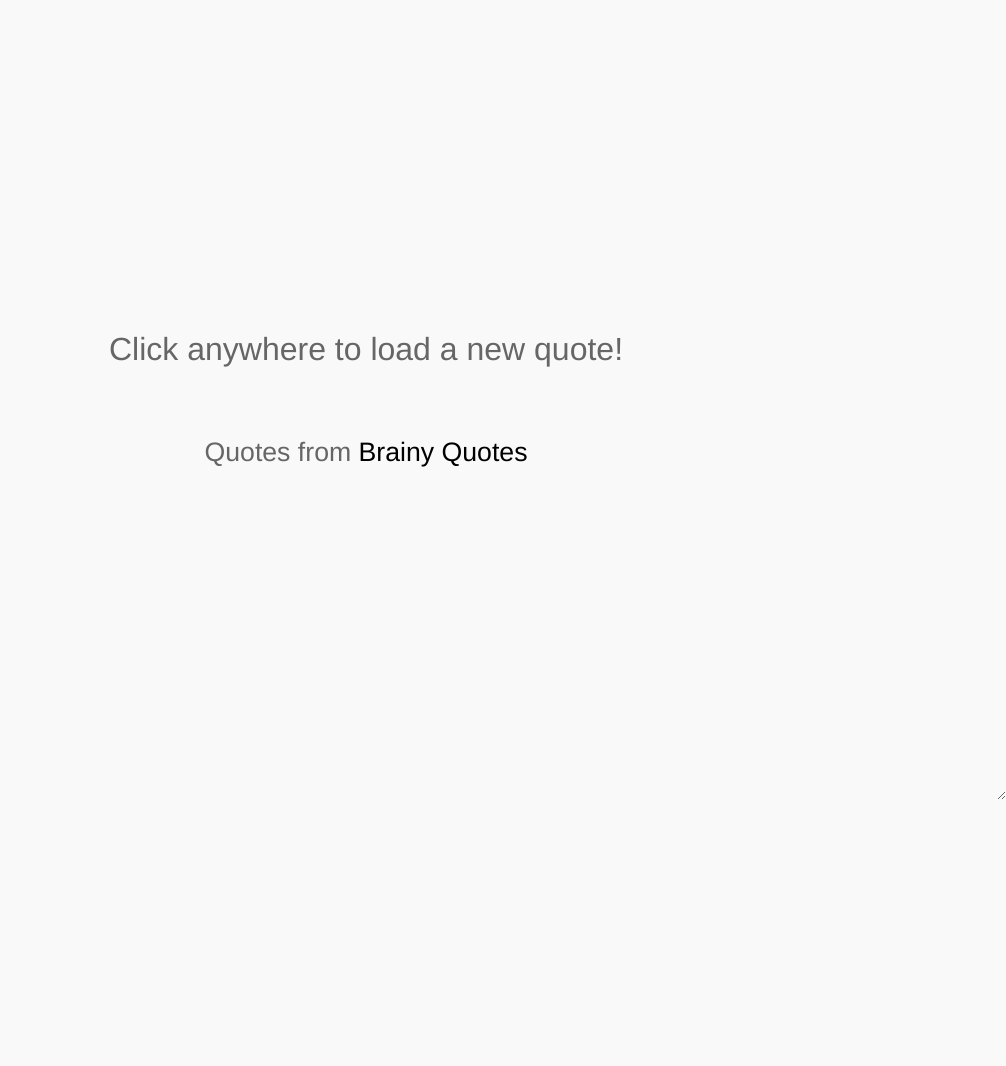
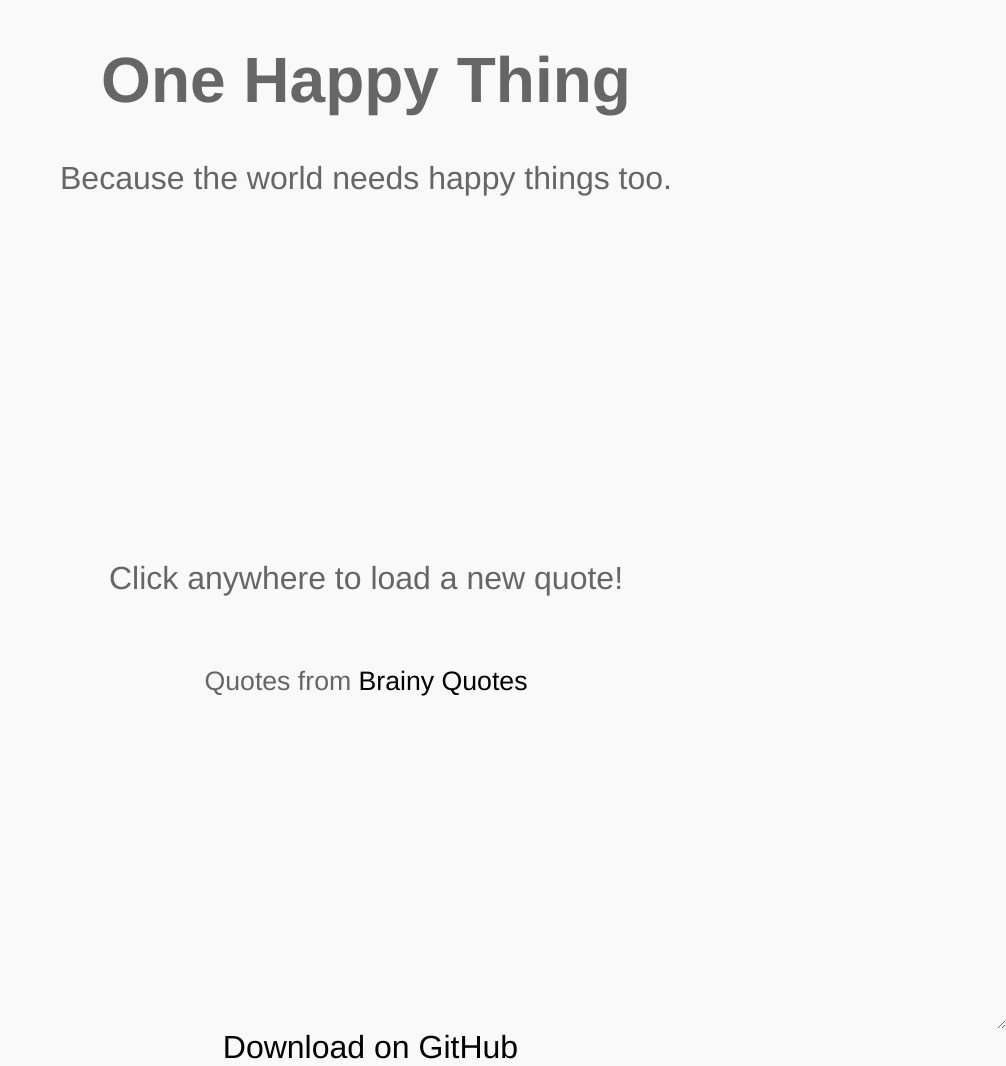
Before and after one commit to craigallen/one-happy-thing, a plain HTML site: page index.html in a window 1280 px wide. Shown: the whole page, without its empty margins (274-1280 px from the left). Before the commit the page ends 800 px from the top, so only its background shows below. Drawn offline with Linux system fonts and the light colour scheme; files that its build step writes are made by us from their sources.

Commit message:
Updated for public site

```diff
--- a/index.html
+++ b/index.html
@@ -1,18 +1,28 @@
 <!DOCTYPE html>
-<html >
+<html>
 <head>
-	<meta charset="UTF-8">
-	<title>One Happy Thing - an inspirational quote generator</title>
-	<link rel="stylesheet" href="css/style.css">
+	<title>One Happy Thing</title>
+	<link rel="stylesheet" type="text/css" href="style.css">
 </head>
 <body>
+
+<header>
+	<h1>One Happy Thing</h1>
+	<p>Because the world needs happy things too.</p>
+</header>
 
 <div id="quoteDisplay" onclick="newQuote()">
 	<p>Click anywhere to load a new quote!</p>
   	<p><small>Quotes from <a href="http://www.brainyquote.com/quotes/topics/topic_motivational.html">Brainy Quotes</a></small></p>
 </div>
 
-<script src="js/index.js"></script>
+<footer>
+	<!-- Place this tag where you want the button to render. -->
+	<a class="github-button" href="https://github.com/craigallen/one-happy-thing/" data-style="mega" aria-label="Download ntkme/github-buttons on GitHub">&nbsp;Download on GitHub</a>
+</footer>
 
+	<!-- Place this tag in your head or just before your close body tag. -->
+	<script async defer src="https://buttons.github.io/buttons.js"></script>
+	<script src="javascript.js"></script>
 </body>
 </html>
```
